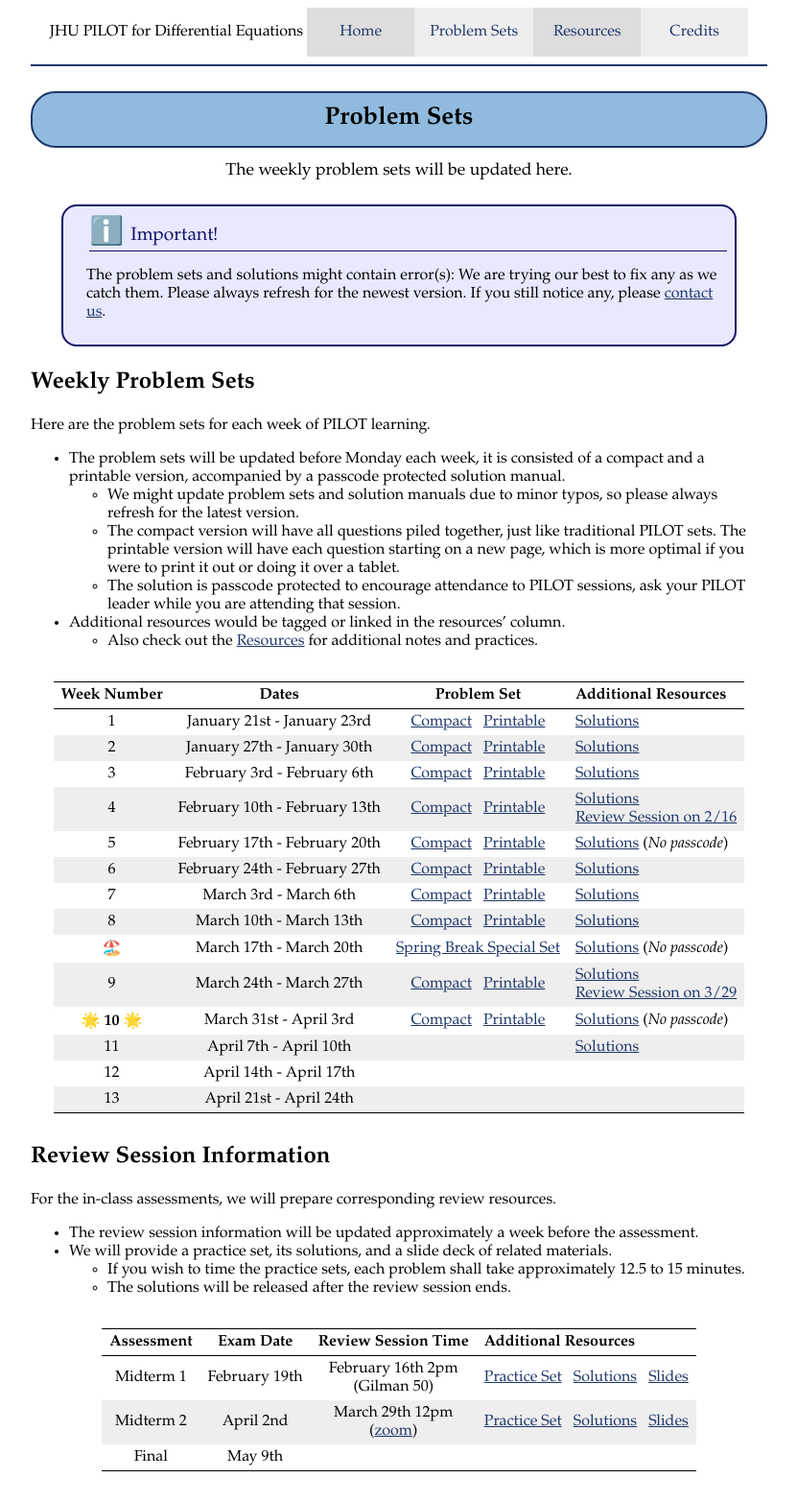
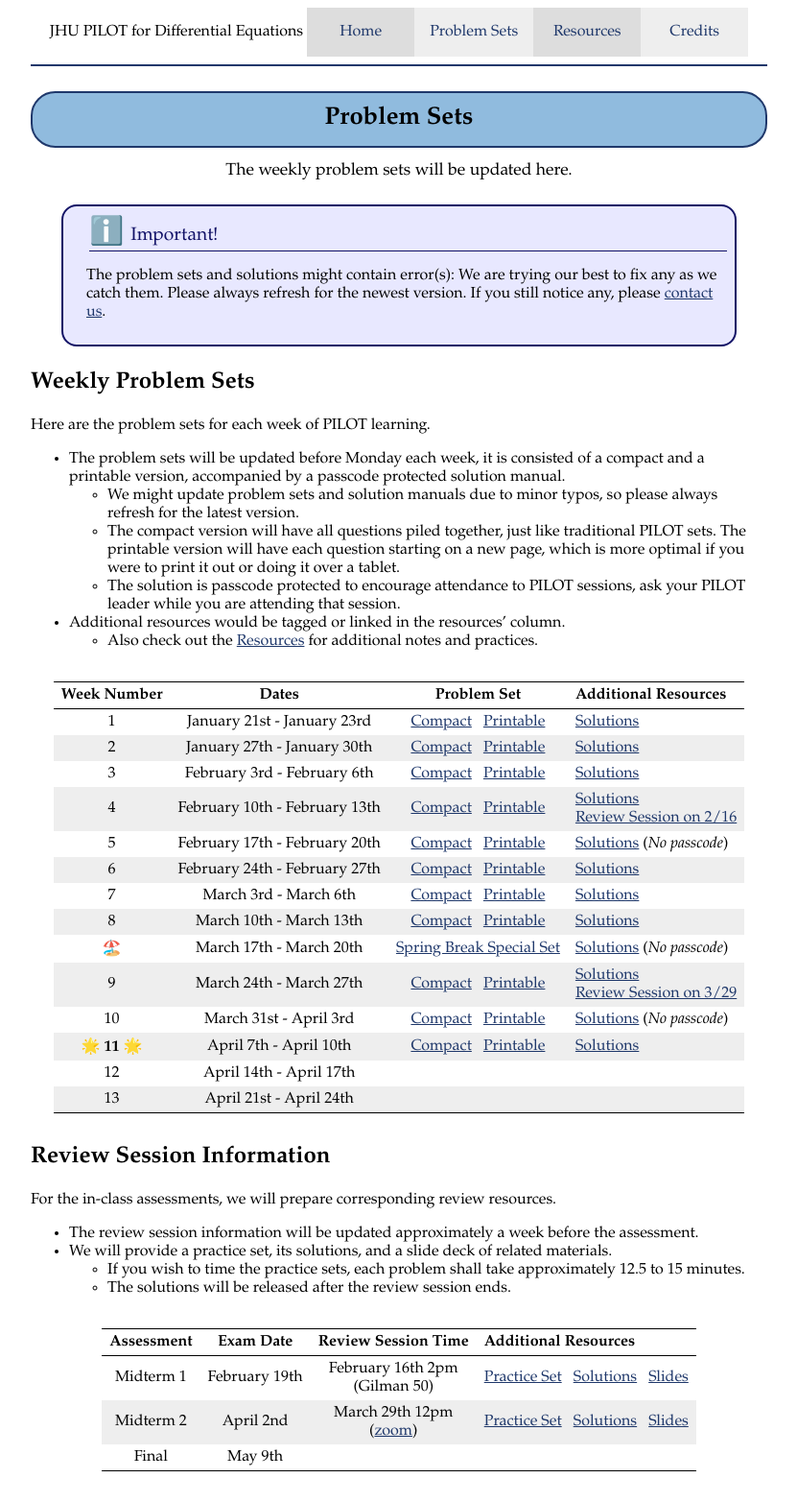
Before and after one commit to JHU-ODE-PILOT/SP25, a Jekyll site: the page built from problem_sets.md, in a window 1280 px wide. Shown: the whole page at 96% size, without its empty margins (224-1055 px from the left). Built offline with Jekyll 4.4.1, drawn with Linux system fonts in a browser that asks for light colours.

Commit message:
Week 11 updates

```diff
--- a/problem_sets.md
+++ b/problem_sets.md
@@ -37,8 +37,8 @@ Here are the problem sets for each week of PILOT learning.
 | 8 | March 10th - March 13th | [Compact]({{site.baseurl}}/PSets/8C.pdf) &nbsp; [Printable]({{site.baseurl}}/PSets/8E.pdf) | [Solutions]({{site.baseurl}}/PSets/8S.pdf) |
 | 🏖️ | March 17th - March 20th | [Spring Break Special Set]({{site.baseurl}}/PSets/SB.pdf) | [Solutions]({{site.baseurl}}/PSets/SBS.pdf) (*No passcode*) |
 | 9 | March 24th - March 27th | [Compact]({{site.baseurl}}/PSets/9C.pdf) &nbsp; [Printable]({{site.baseurl}}/PSets/9E.pdf) | [Solutions]({{site.baseurl}}/PSets/9S.pdf) <br> [Review Session on 3/29](#review-session-information) |
-| **🌟 10 🌟** | March 31st - April 3rd | [Compact]({{site.baseurl}}/PSets/10C.pdf) &nbsp; [Printable]({{site.baseurl}}/PSets/10E.pdf) | [Solutions]({{site.baseurl}}/PSets/10S.pdf) (*No passcode*) |
-| 11 | April 7th - April 10th |  | [Solutions]({{site.baseurl}}/PSets/11S.pdf) |
+| 10 | March 31st - April 3rd | [Compact]({{site.baseurl}}/PSets/10C.pdf) &nbsp; [Printable]({{site.baseurl}}/PSets/10E.pdf) | [Solutions]({{site.baseurl}}/PSets/10S.pdf) (*No passcode*) |
+| **🌟 11 🌟** | April 7th - April 10th | [Compact]({{site.baseurl}}/PSets/11C.pdf) &nbsp; [Printable]({{site.baseurl}}/PSets/11E.pdf) | [Solutions]({{site.baseurl}}/PSets/11S.pdf) |
 | 12 | April 14th - April 17th |  |  |
 | 13 | April 21st - April 24th |  |  |
 
```
Also changed, not shown: 4 other files.
